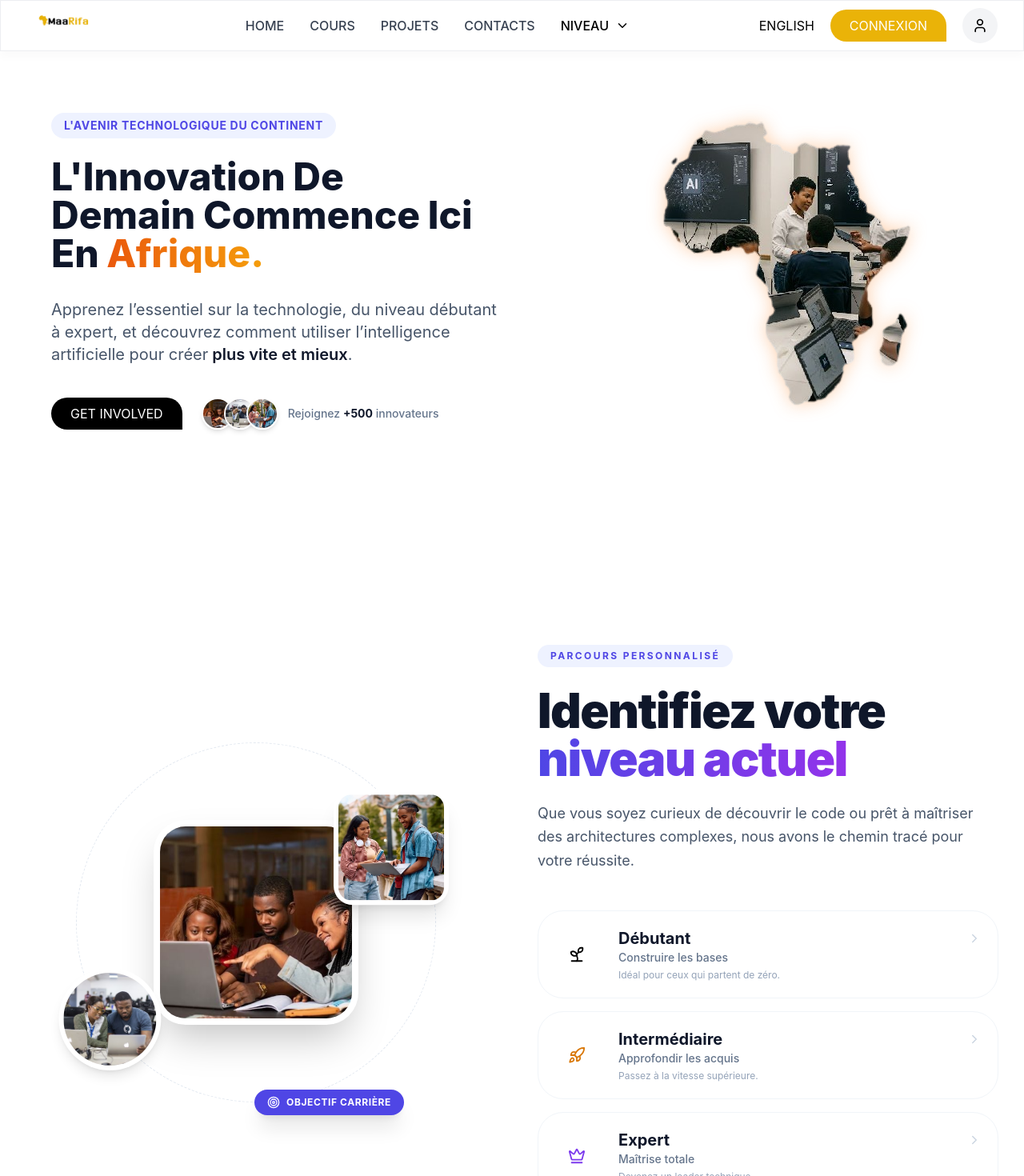
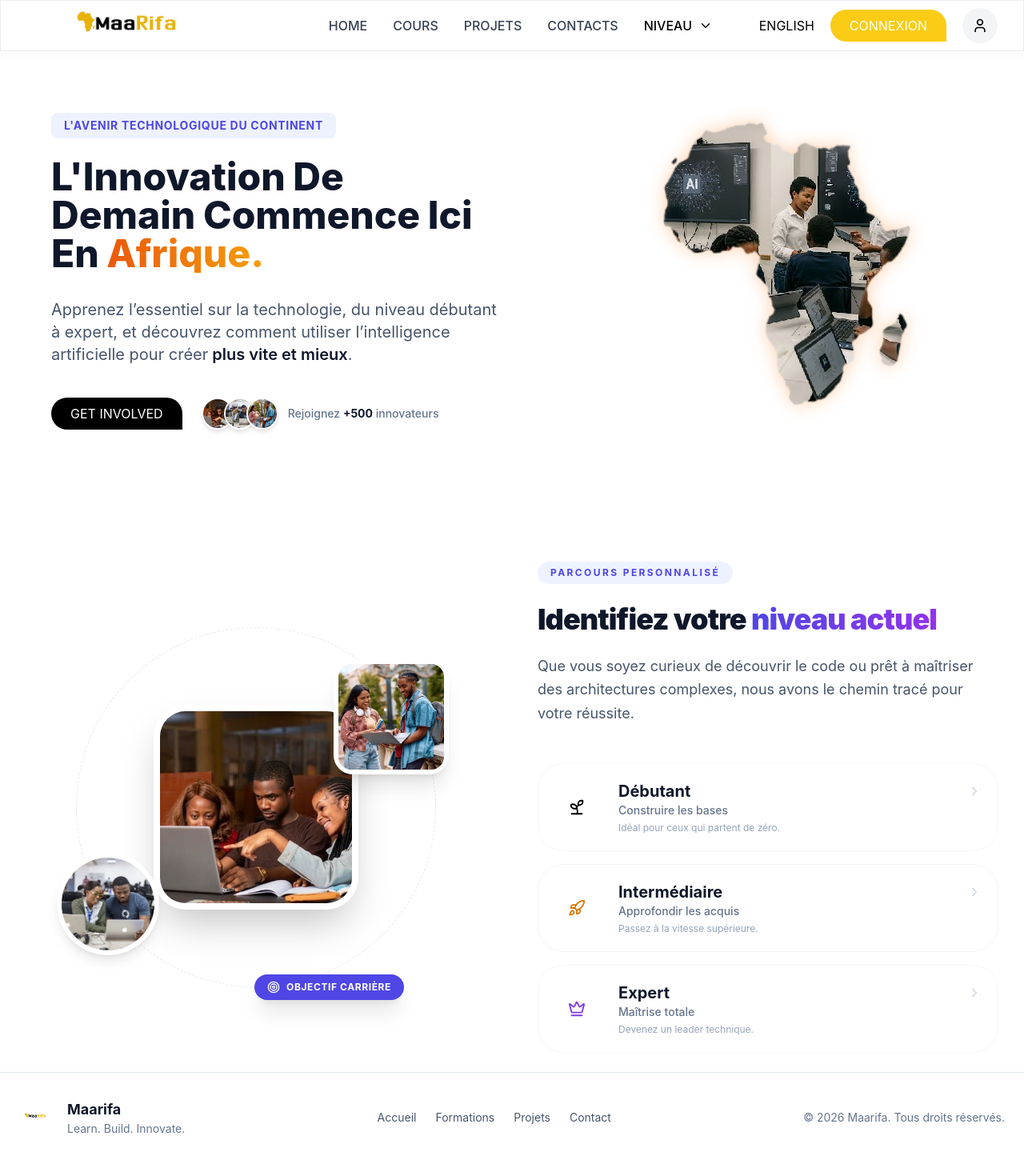
Before and after one commit to filsmatand/Luna, a React (Create React App) app: page /software in a window 1280 px wide. Shown: the top 1470 px of the page at 80% size. Built offline with nearby package versions, Linux system fonts and the light colour scheme.

Commit message:
mise a jour

```diff
--- a/src/components/Hero.jsx
+++ b/src/components/Hero.jsx
@@ -61,7 +61,7 @@ export default function Hero() {
             {/* Badge optionnel pour le professionnalisme */}
             <motion.span
               variants={wordVariants}
-              className="mb-6 inline-block rounded-full bg-indigo-50 px-4 py-1.5 text-sm font-bold tracking-wider text-indigo-600 uppercase"
+              className="mb-6 inline-block  rounded-lg bg-indigo-50 px-4 py-1.5 text-sm font-bold tracking-wider text-indigo-600 uppercase"
             >
               L'avenir technologique du continent
             </motion.span>
--- a/src/components/navbar.jsx
+++ b/src/components/navbar.jsx
@@ -1,12 +1,7 @@
 import { motion, AnimatePresence } from "framer-motion";
 import { useState, useEffect, useRef } from "react";
 import logo from "../assets/logo.png"
-import {
-  Menu,
-  X,
-  ChevronDown,
-  User,
-} from "lucide-react";
+import {Menu,X,ChevronDown,User,} from "lucide-react";
 
 export default function Navbar() {
 
@@ -80,11 +75,11 @@ export default function Navbar() {
         <div className="flex items-center gap-3">
 
 
-       <a href="/" className="flex items-center">
+       <a href="/" className="flex items-center -ml-8 md:ml-8">
         <img
           src={logo}
           alt="Maarifa"
-          className="h-32 sm:h-24 md:h-32 lg:h-32 xl:h-28 w-auto object-contain transition-transform duration-300 hover:scale-105"
+          className=" w-56 sm:h-24 md:h-48 lg:h-48 xl:h-56 w-auto object-contain transition-transform duration-300 mt-4 mr-16"
            />
         </a>
 
@@ -150,7 +145,7 @@ export default function Navbar() {
 
           <button> ENGLISH</button>
 
-          <button className="bg-yellow-500 text-white px-6 py-2 rounded-tr-full rounded-tl-full rounded-bl-full hover:bg-yellow-600 transition">
+          <button className="bg-yellow-400 text-white px-6 py-2 rounded-tr-full rounded-tl-full rounded-bl-full hover:bg-yellow-600 transition">
             CONNEXION
           </button>
 
--- a/src/page/Software_developer/Debutant.jsx
+++ b/src/page/Software_developer/Debutant.jsx
@@ -225,7 +225,7 @@ return (
 
 
             <p className=" mt-4 text-stone-300">Construis tes premières applications et développe les compétences recherchées par les entreprises.</p>
-                <button className="mt-8 inline-flex items-center gap-3 rounded-tr-full rounded-tl-full rounded-bl-full bg-amber-500 px-8 py-4 font-semibold text-black">
+                <button onClick={handlego}  className="mt-8 inline-flex items-center gap-3 rounded-tr-full rounded-tl-full rounded-bl-full bg-amber-500 px-8 py-4 font-semibold text-black">
                              Voir le premier cours
                  <ArrowRight size={20}/>
                 </button>
--- a/src/page/Software_developer/software.jsx
+++ b/src/page/Software_developer/software.jsx
@@ -54,7 +54,7 @@ export default function ImpactSection() {
   ];
 
   return (
-    <section className="relative overflow-hidden bg-white py-24 sm:py-32">
+    <section className="relative overflow-hidden bg-white  sm:py-6">
       {/* Background Decor */}
       <div className="absolute top-0 right-0 -z-10 h-[600px] w-[600px] rounded-full bg-slate-50 opacity-50 blur-3xl"></div>
 
@@ -79,7 +79,7 @@ export default function ImpactSection() {
 
               {/* Image 1 (Large - Center) */}
               <motion.div
-                whileHover={{ scale: 1.05 }}
+
                 className="z-20 h-48 w-48 overflow-hidden rounded-[2.5rem] bg-white p-2 shadow-2xl sm:h-64 sm:w-64"
               >
                 <img src={img1} alt="Learning" className="h-full w-full rounded-[2rem] object-cover" />
@@ -87,9 +87,6 @@ export default function ImpactSection() {
 
               {/* Image 2 (Medium - Top Right) */}
               <motion.div
-                initial={{ y: 20 }}
-                animate={{ y: -20 }}
-                transition={{ duration: 3, repeat: Infinity, repeatType: "reverse", ease: "easeInOut" }}
                 className="absolute -right-4 top-10 z-30 h-28 w-28 overflow-hidden rounded-3xl bg-white p-1.5 shadow-xl sm:h-36 sm:w-36"
               >
                 <img src={img3} alt="Progress" className="h-full w-full rounded-2xl object-cover" />
@@ -97,9 +94,7 @@ export default function ImpactSection() {
 
               {/* Image 3 (Small - Bottom Left) */}
               <motion.div
-                initial={{ x: -10 }}
-                animate={{ x: 10 }}
-                transition={{ duration: 4, repeat: Infinity, repeatType: "reverse", ease: "easeInOut" }}
+
                 className="absolute -left-6 bottom-10 z-30 h-24 w-24 overflow-hidden rounded-full bg-white p-1.5 shadow-lg sm:h-32 sm:w-32"
               >
                 <img src={img2} alt="Success" className="h-full w-full rounded-full object-cover" />
@@ -125,7 +120,7 @@ export default function ImpactSection() {
                 Parcours Personnalisé
               </span>
 
-              <h2 className="mt-6 text-4xl font-black tracking-tight text-slate-900 sm:text-5xl lg:text-6xl leading-[1.1]">
+              <h2 className="mt-6 text-4xl font-black tracking-tight text-slate-900 sm:text-5xl lg:text-4xl leading-[1.1]">
                 Identifiez votre <span className="text-transparent bg-clip-text bg-gradient-to-r from-indigo-600 to-purple-600">niveau actuel</span>
               </h2>
 
```
